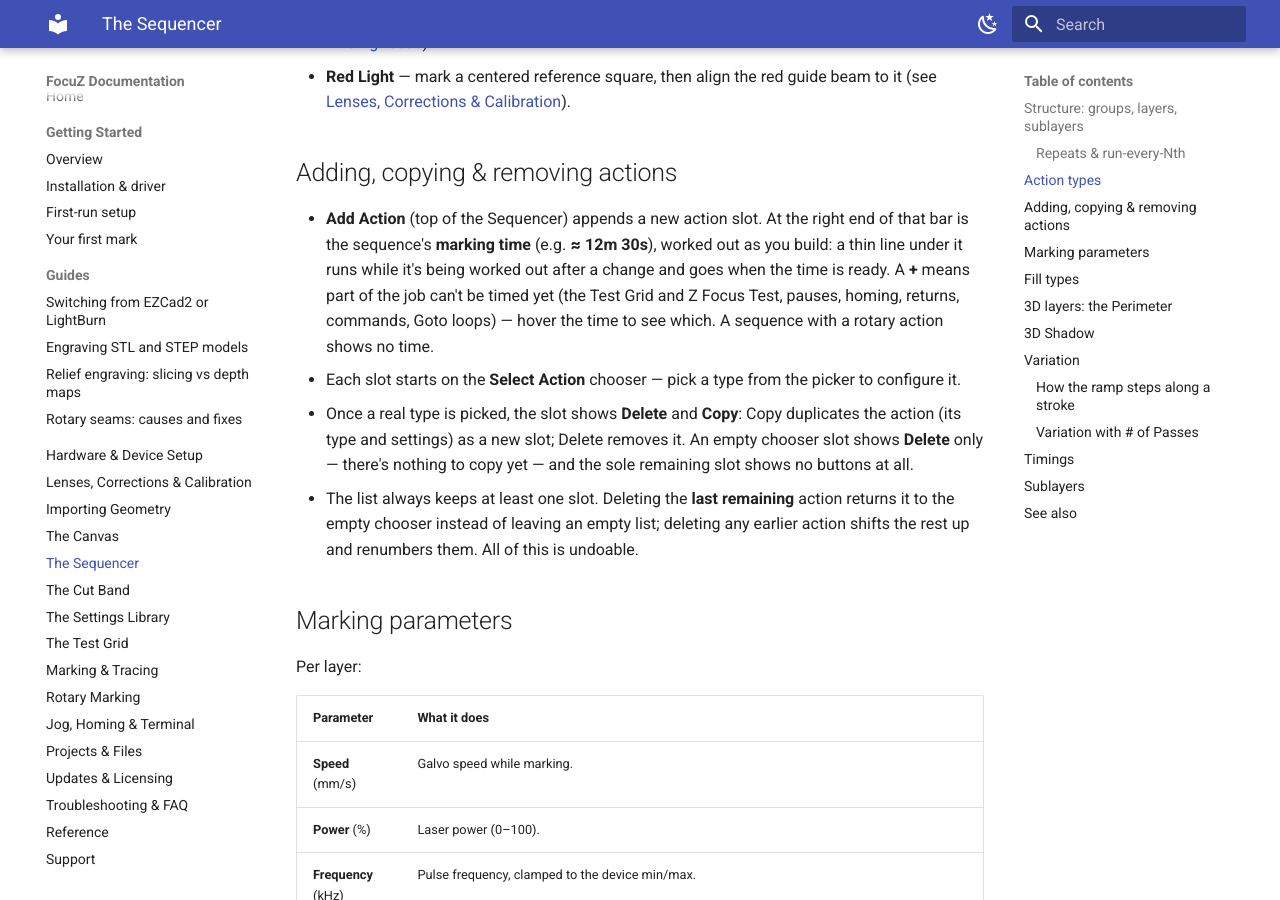
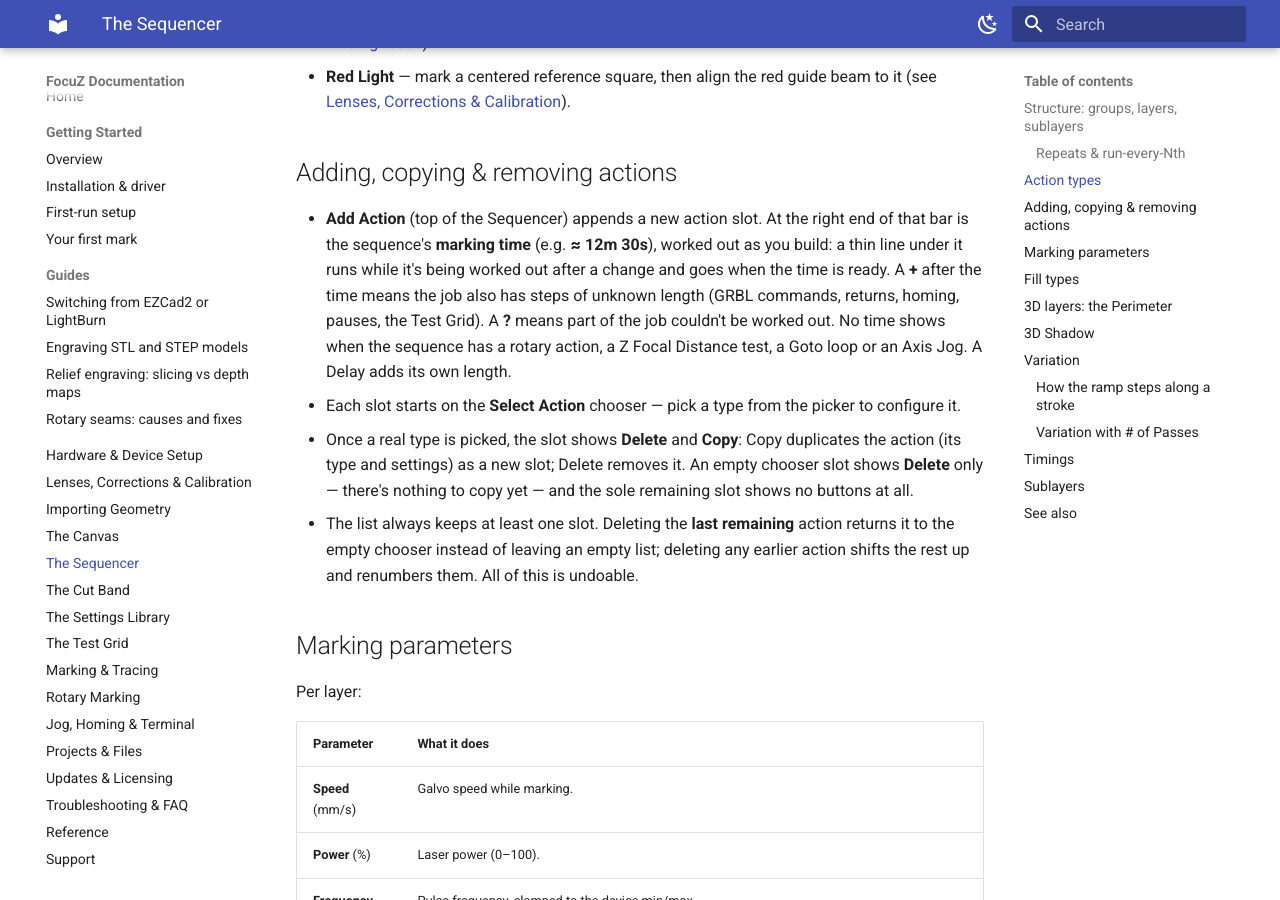
Before and after one commit to Lokahi-Shop/focuz-docs, an MkDocs documentation site: the page built from docs/sequencer.md, in a window 1280 px wide and 900 px high, scrolled down 3362 px. Built offline with MkDocs 1.6.1 and Material for MkDocs 9.7.7, drawn with Linux system fonts in a browser that asks for light colours.

Commit message:
Sequence time: plus, question mark, hidden cases
Co-Authored-By: Claude Opus 5.5 <noreply@anthropic.com>

```diff
--- a/docs/sequencer.md
+++ b/docs/sequencer.md
@@ -132,9 +132,9 @@ Listed in the order you'd normally work through them:
 
 - **Add Action** (top of the Sequencer) appends a new action slot. At the right end of that bar is the sequence's **marking time** (e.g. **≈ 12m 30s**),
   worked out as you build: a thin line under it runs while it's being worked out after a change and goes when the
-  time is ready. A **+** means part of the job can't be timed yet (the Test Grid and Z Focus Test, pauses, homing,
-  returns, commands, Goto loops) — hover the time to see which. A sequence with a rotary action shows no
-  time.
+  time is ready. A **+** after the time means the job also has steps of unknown length (GRBL commands, returns, homing,
+  pauses, the Test Grid). A **?** means part of the job couldn't be worked out. No time shows when the sequence
+  has a rotary action, a Z Focal Distance test, a Goto loop or an Axis Jog. A Delay adds its own length.
 - Each slot starts on the **Select Action** chooser — pick a type from the picker to configure it.
 - Once a real type is picked, the slot shows **Delete** and **Copy**: Copy duplicates the action (its
   type and settings) as a new slot; Delete removes it. An empty chooser slot shows **Delete** only —
```
